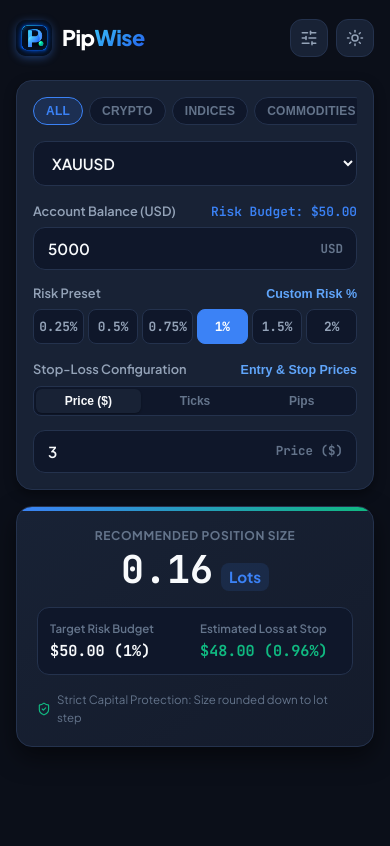
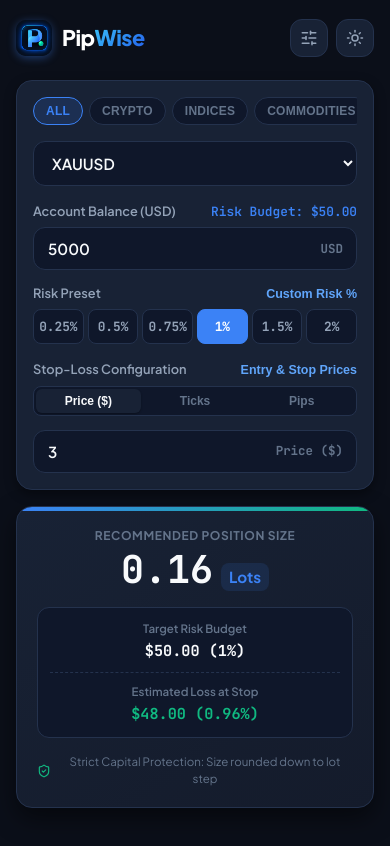
Before and after one commit to hemanthxctrl/PipWise, a React (Vite) app: page / in a window 390 px wide. Shown: the top 846 px of the page. Built offline with nearby package versions, Linux system fonts and the light colour scheme.

Commit message:
Fix mobile result card responsiveness

```diff
--- a/src/components/ResultCard.tsx
+++ b/src/components/ResultCard.tsx
@@ -53,8 +53,8 @@ export const ResultCard: React.FC<ResultCardProps> = ({
       </div>
 
       {/* Capital Safety Footer */}
-      <div style={{ display: 'flex', alignItems: 'center', justifyContent: 'center', gap: '6px', fontSize: '0.72rem', color: 'var(--text-muted)' }}>
-        <ShieldCheck size={14} style={{ color: 'var(--accent-green)' }} />
+      <div className="result-footer">
+        <ShieldCheck size={14} style={{ color: 'var(--accent-green)', flexShrink: 0 }} />
         <span>Strict Capital Protection: Size rounded down to lot step</span>
       </div>
     </div>
--- a/src/index.css
+++ b/src/index.css
@@ -386,6 +386,7 @@ body {
 
 /* Result Hero Card */
 .result-card {
+  container-type: inline-size;
   background: linear-gradient(145deg, #182235, #141b2b);
   border: 1px solid var(--border-subtle);
   border-radius: var(--radius-lg);
@@ -396,6 +397,7 @@ body {
   gap: 16px;
   position: relative;
   overflow: hidden;
+  height: auto;
 }
 
 [data-theme="light"] .result-card {
@@ -468,18 +470,22 @@ body {
   padding: 12px;
   border-radius: var(--radius-md);
   border: 1px solid var(--border-subtle);
+  height: auto;
 }
 
 .metric-item {
   display: flex;
   flex-direction: column;
   gap: 2px;
+  min-width: 0;
 }
 
 .metric-title {
   font-size: 0.72rem;
   font-weight: 600;
   color: var(--text-muted);
+  overflow-wrap: break-word;
+  word-break: normal;
 }
 
 .metric-number {
@@ -487,6 +493,7 @@ body {
   font-weight: 700;
   font-family: var(--font-mono);
   color: var(--text-primary);
+  overflow-wrap: break-word;
 }
 
 .metric-number.danger {
@@ -495,6 +502,53 @@ body {
 
 .metric-number.success {
   color: var(--accent-green);
+}
+
+.result-footer {
+  display: flex;
+  align-items: center;
+  justify-content: center;
+  gap: 6px;
+  font-size: 0.72rem;
+  color: var(--text-muted);
+  text-align: center;
+  line-height: 1.4;
+  overflow-wrap: break-word;
+}
+
+/* Mobile Responsive Stacked Layout */
+@container (max-width: 430px) {
+  .metrics-grid {
+    grid-template-columns: 1fr;
+    gap: 10px;
+  }
+
+  .metric-item {
+    align-items: center;
+    text-align: center;
+  }
+
+  .metric-item + .metric-item {
+    padding-top: 10px;
+    border-top: 1px dashed var(--border-subtle);
+  }
+}
+
+@media (max-width: 480px) {
+  .metrics-grid {
+    grid-template-columns: 1fr;
+    gap: 10px;
+  }
+
+  .metric-item {
+    align-items: center;
+    text-align: center;
+  }
+
+  .metric-item + .metric-item {
+    padding-top: 10px;
+    border-top: 1px dashed var(--border-subtle);
+  }
 }
 
 /* Alert Notices */
```
